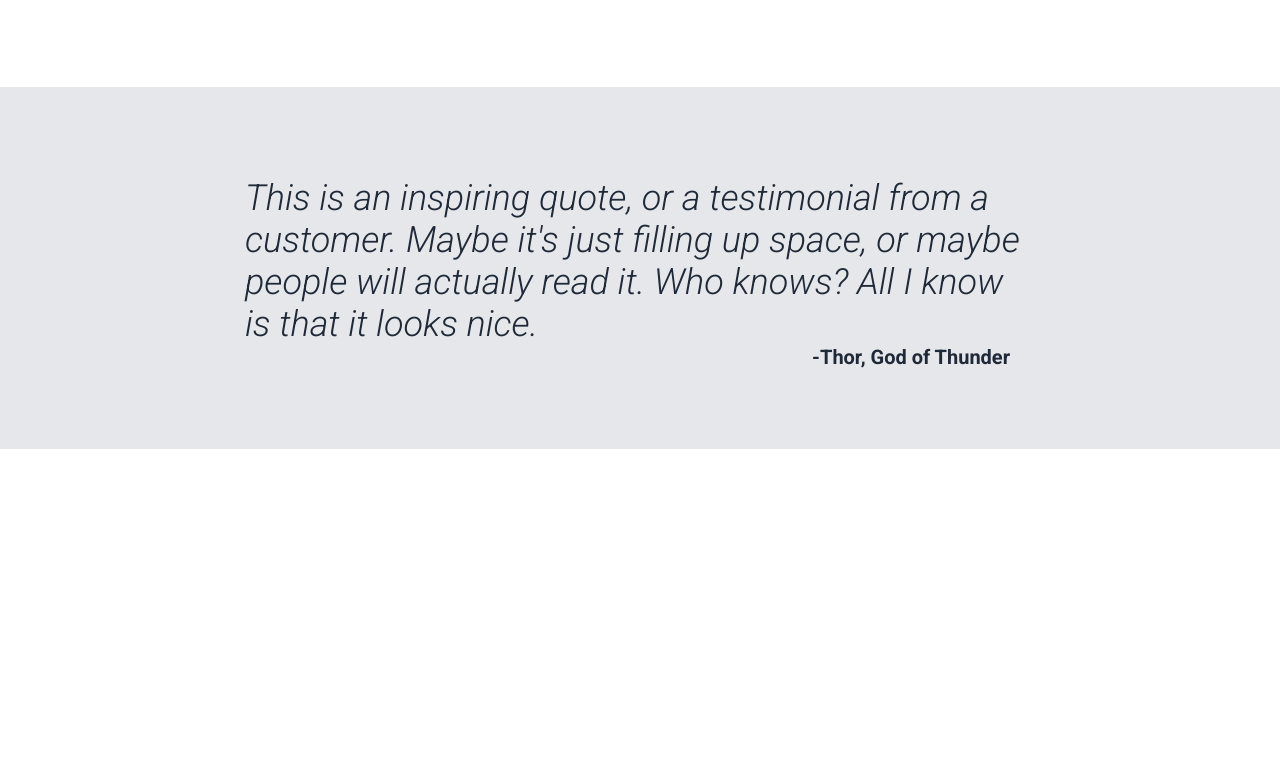
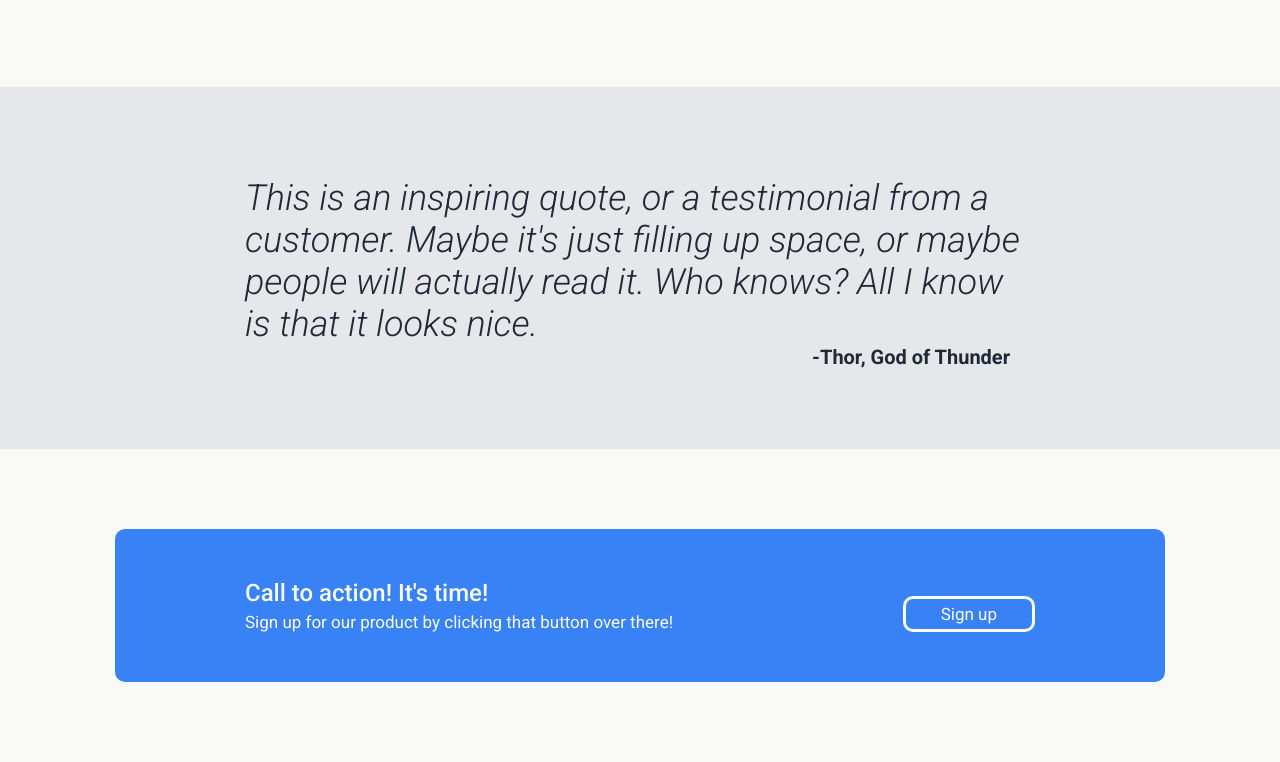
Before and after one commit to pa-aggarwal/landing-page, a plain HTML site: page index.html in a window 1280 px wide. Shown: the part 992-1754 px from the top of the page. Before the commit the page ends 1441 px from the top, so only its background shows below. Drawn offline with Linux system fonts and the light colour scheme.

Commit message:
Add markup and styles for call to action section

```diff
--- a/index.html
+++ b/index.html
@@ -64,5 +64,18 @@
             </figcaption>
         </figure>
     </section>
+    <section class="cta-section">
+        <div class="cta-bg-bright">
+            <div class="cta-container">
+                <div class="cta-text">
+                    <h3>Call to action! It's time!</h3>
+                    <p>Sign up for our product by clicking that button over there!</p>
+                </div>
+                <div class="cta-wrapper">
+                    <button class="cta-button">Sign up</button>
+                </div>
+            </div>
+        </div>
+    </section>
 </body>
 </html>
--- a/styles.css
+++ b/styles.css
@@ -6,6 +6,7 @@
 }
 
 body {
+    background-color: var(--color-white);
     font-family: "Roboto", Tahoma, sans-serif;
     margin: 0;
 }
@@ -59,7 +60,7 @@ button:hover {
 }
 
 .hero-section > * {
-    max-width: 1100px;
+    max-width: 1050px;
     margin: 0 auto;
 }
 
@@ -160,3 +161,41 @@ button:hover {
     font-size: 20px;
     margin-right: 25px;
 }
+
+.cta-section {
+    padding: 80px 0;
+}
+
+.cta-bg-bright {
+    background-color: var(--color-bright);
+    border-radius: 10px;
+    color: var(--color-white);
+    font-size: 17px;
+    padding: 50px 0;
+    margin: 0 auto;
+    max-width: 1050px;
+}
+
+.cta-container {
+    display: flex;
+    justify-content: space-between;
+    align-items: flex-end;
+    margin: 0 auto;
+    max-width: 790px;
+}
+
+.cta-container h3 {
+    font-size: 24px;
+    font-weight: 500;
+    margin-bottom: 5px;
+}
+
+.cta-button {
+    background-color: transparent;
+    border: 3px solid currentColor;
+    border-radius: 10px;
+    color: inherit;
+    font: inherit;
+    display: inline-block;
+    padding: 5px 35px;
+}
```
